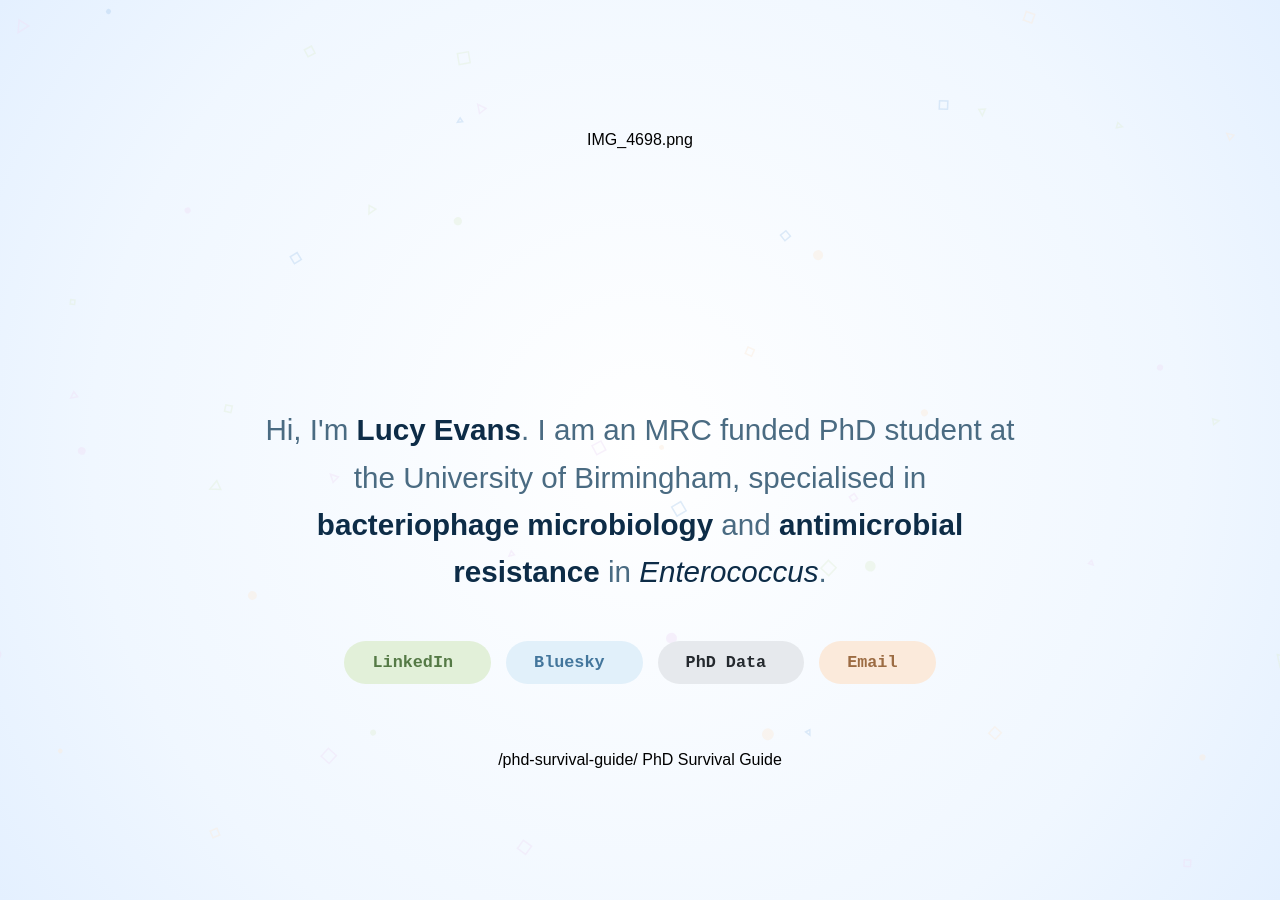
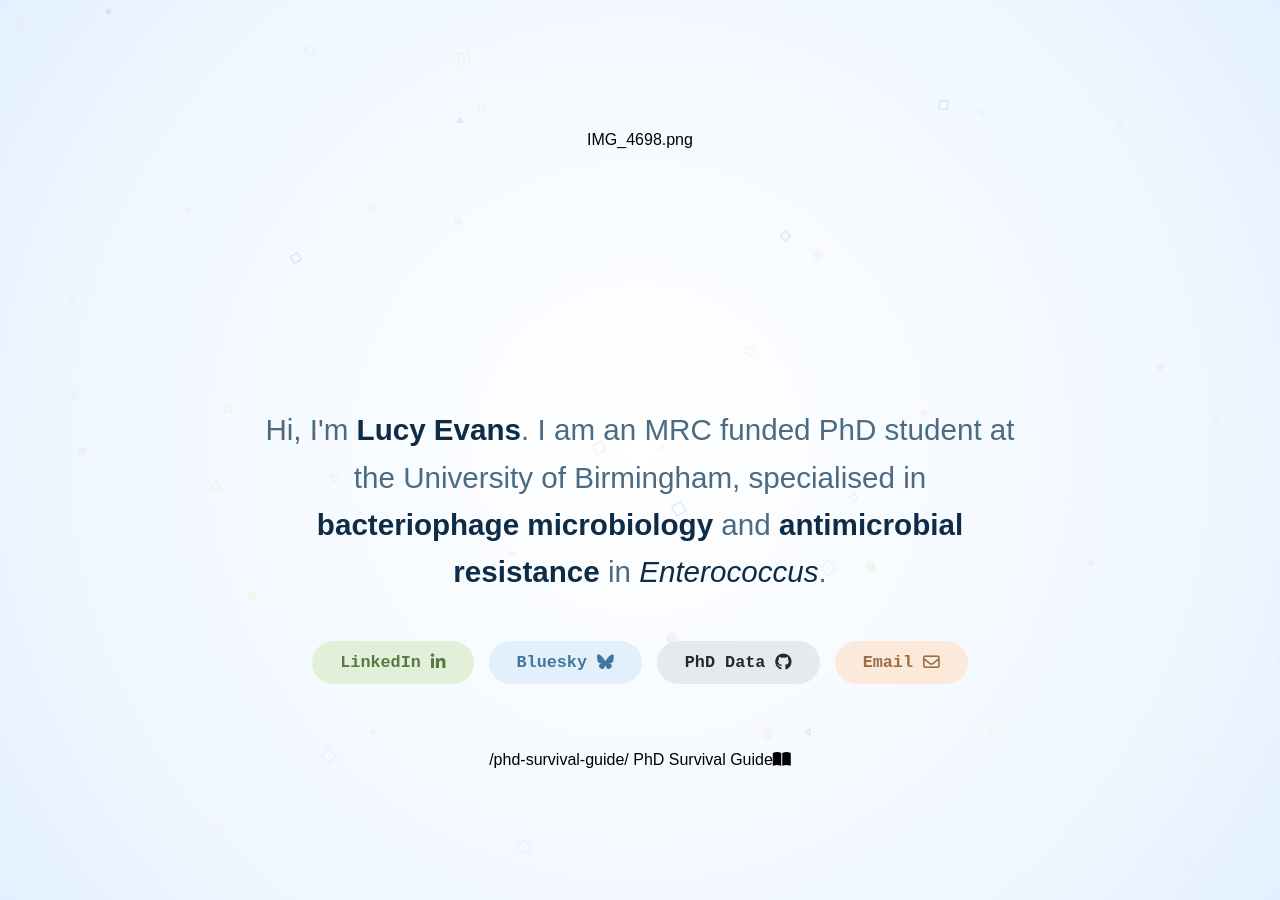
Before and after one commit to biolucy/home, a Jekyll site: the page index.html, which Jekyll copies as it is, in a window 1280 px wide. Built offline with Jekyll 4.4.1, drawn with Linux system fonts in a browser that asks for light colours; nearby versions of some CDN libraries.

Commit message:
fixing stuff still

```diff
--- a/index.html
+++ b/index.html
@@ -3,6 +3,7 @@
 <head>
     <meta charset="UTF-8">
     <meta name="viewport" content="width=device-width, initial-scale=1.0">
+
     <title>Lucy Evans - Portfolio</title>
 
     <link rel="icon" type="image/jpeg" href="image01.jpg">
@@ -11,7 +12,13 @@
 
     <link rel="preconnect" href="https://fonts.googleapis.com">
     <link rel="preconnect" href="https://fonts.gstatic.com" crossorigin>
-    <link href="https://fonts.googleapis.com/css2?family=Courier+Prime&family=DM+Sans:ital,opsz,wghtps://cdnjs.cloudflare.com/ajax/libs/font-awesome/6.6.0/css/all.min.css"
+
+    <link
+        href="https://fonts.googleapis.com">
+
+    <link
+        rel="stylesheet"
+        href="https://cdnjs.cloudflare.com/ajax/libs/font-awesome/6.6.0/css/all.min.css"
     >
 </head>
 
@@ -29,7 +36,8 @@
             Hi, I'm <strong class="highlight-dark">Lucy Evans</strong>.
             I am an MRC funded PhD student at the University of Birmingham,
             specialised in <strong class="highlight-dark">bacteriophage microbiology</strong>
-            and <strong class="highlight-dark">antimicrobial resistance</strong> in&nbsp;<em class="italic-dark">Enterococcus</em>.
+            and <strong class="highlight-dark">antimicrobial resistance</strong>
+            in&nbsp;<em class="italic-dark">Enterococcus</em>.
         </p>
 
         <div class="links-container">
@@ -71,10 +79,10 @@
         </div>
 
         <div class="featured-link">
-    /phd-survival-guide/
-        PhD Survival Guide <i class="fa-solid fa-book-open"></i>
-    </a>
-</div>
+            /phd-survival-guide/
+                PhD Survival Guide <i class="fa-solid fa-book-open"></i>
+            </a>
+        </div>
 
     </main>
 
```
